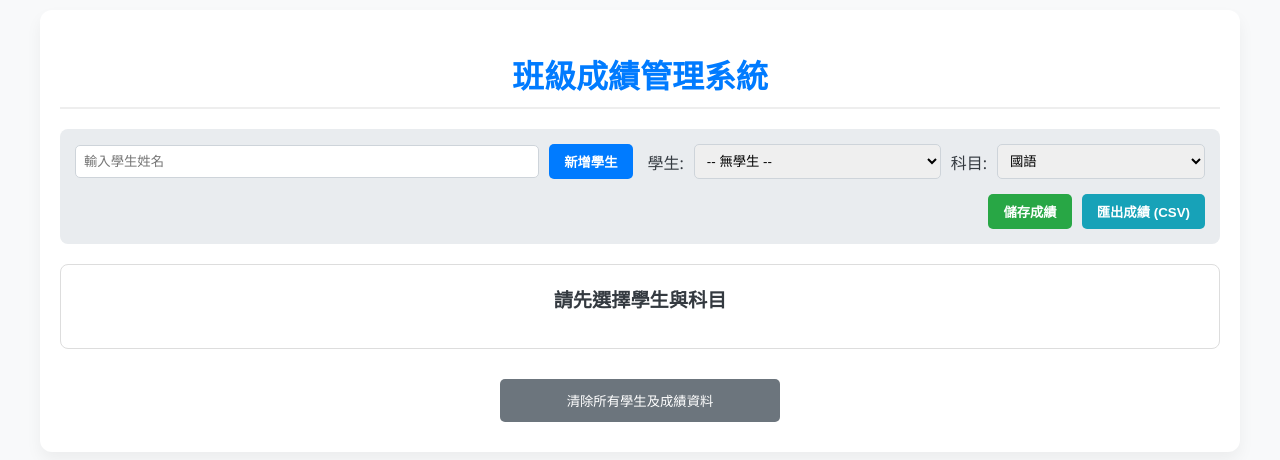
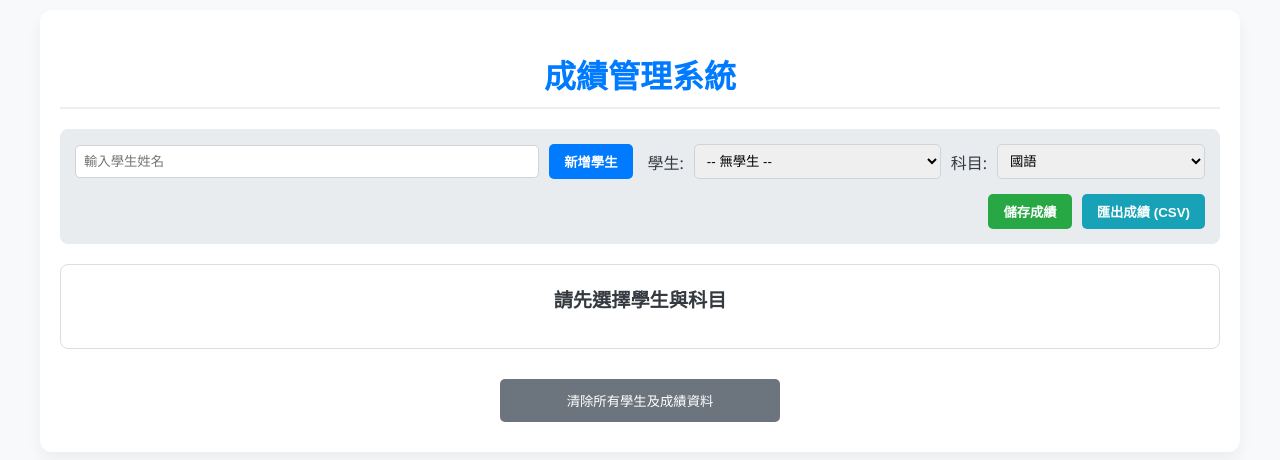
Before and after one commit to uanglun/grade-system, a plain HTML site: page index.html in a window 1280 px wide. Drawn offline with Linux system fonts and the light colour scheme.

Commit message:
index.html

```diff
--- a/index.html
+++ b/index.html
@@ -217,7 +217,7 @@
 </head>
 <body>
     <div class="container">
-        <h1>班級成績管理系統</h1>
+        <h1>成績管理系統</h1>
 
         <div class="control-panel">
             <div class="control-group">
```
